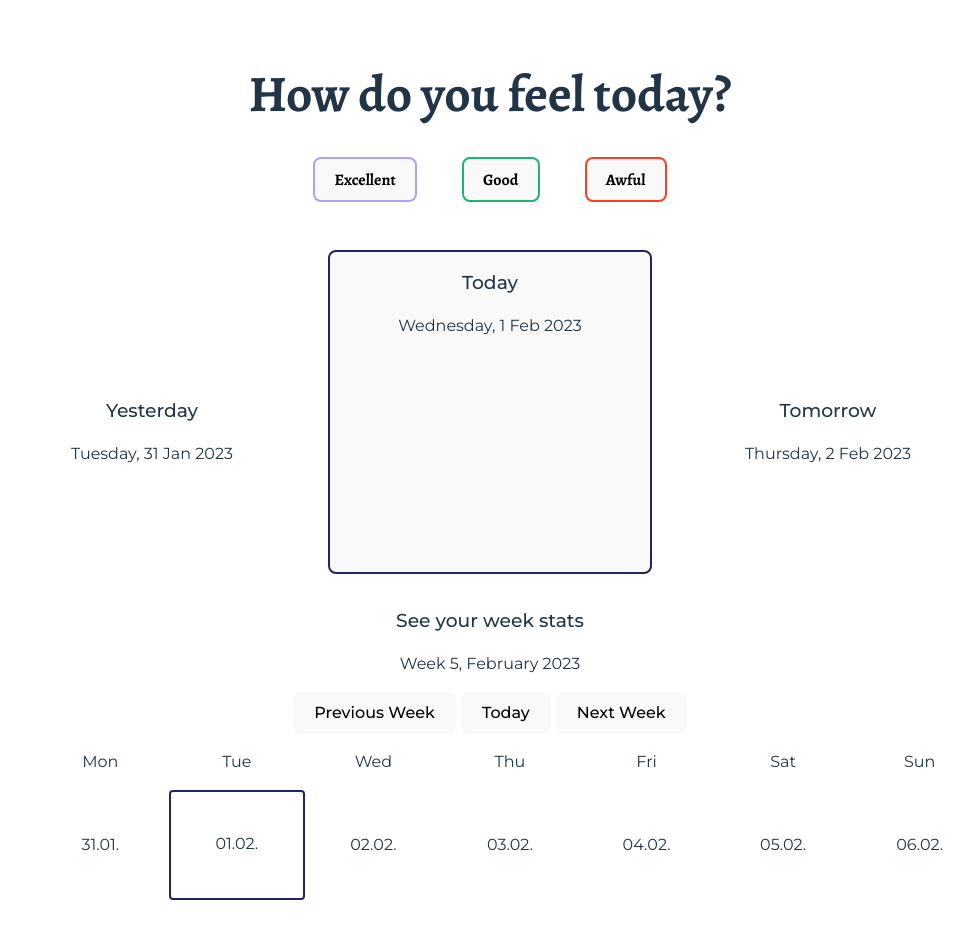
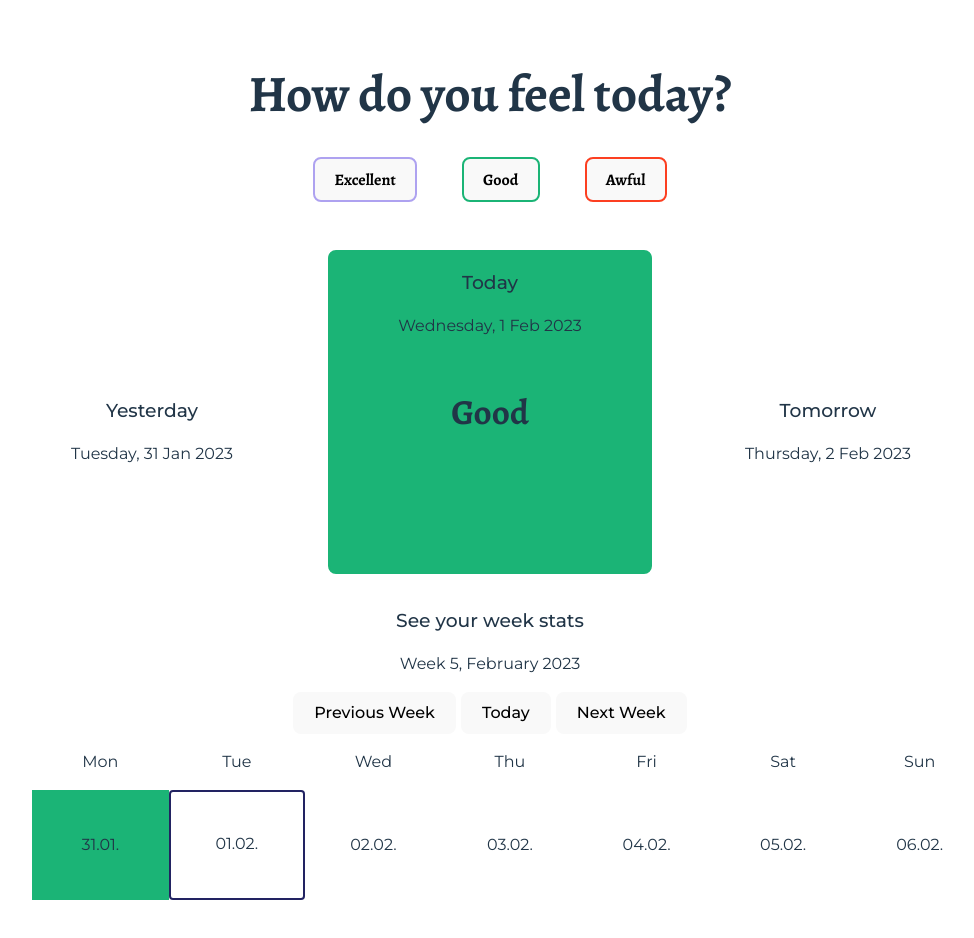
Before and after one commit to ni4yja/mood-app, a Vue app: page / in a window 1280 px wide. Shown: the top 938 px of the page, without its empty margins (150-1124 px from the left). Built offline with nearby package versions, Linux system fonts and the light colour scheme; the HTML template or start-up script is replaced by a standard one.

Commit message:
fix store to show records per day

```diff
--- a/src/App.vue
+++ b/src/App.vue
@@ -9,8 +9,8 @@ const calendarStore = useCalendarStore()
 
 dayjs.extend(relativeTime)
 
-const today = dayjs()
-const timestamp = new Date().getTime() / 1000
+const today = ref(dayjs())
+const timestamp = new Date().getTime(today.value) / 1000
 
 const formattedDates = ref({
   today: dayjs().format('dddd, D MMM YYYY'),
@@ -20,7 +20,6 @@ const formattedDates = ref({
 
 const setMoodStats = (date, timestamp, mood) => {
   calendarStore.setTodayMood(date, timestamp, mood)
-  //console.log(calendarStore.daysWithMoodColor)
 }
 
 const todayMood = computed(() => {
--- a/src/stores/mood.js
+++ b/src/stores/mood.js
@@ -1,36 +1,72 @@
 import { defineStore } from 'pinia'
 import { useStorage } from '@vueuse/core'
 import dayjs from 'dayjs/esm/index.js'
+import utc from 'dayjs/plugin/utc.js'
+
+dayjs.extend(utc)
 
 export const useCalendarStore = defineStore({
   id: 'main',
   state: () => ({
-    daysWithMood: [
+    currentDay: {},
+    totalRecords: useStorage('recordList', [
       {
-        date: dayjs().subtract(1, 'days'),
-        timestamp: new Date().setDate(new Date().getDate() - 1) / 1000,
-        mood: 'Excellent'
-      },
-      {
-        date: dayjs().subtract(2, 'days'),
-        timestamp: new Date().setDate(new Date().getDate() - 2) / 1000,
+        date: dayjs('2023-01-31 14:00').utc().format('YYYY-MM-DD HH:mm'),
+        timestamp: 1675187861.045,
+        difference: null,
         mood: 'Good'
       }
-    ],
-    currentDay: {},
-    totalRecords: useStorage('dayList', []),
+    ]),
+    calendar: useStorage('dayList', [])
   }),
   actions: {
     setTodayMood(date, timestamp, mood) {
       const dataSet = {
-        date,
+        date: dayjs(date).utc().format('YYYY-MM-DD HH:mm'),
         timestamp,
         mood
       }
       let uniqueRecordsSet = new Set().add(dataSet)
+      const record = [...uniqueRecordsSet.keys()]
+      this.totalRecords = [...this.totalRecords, record[0]]
 
-      const record = [...uniqueRecordsSet.keys()]
-      this.totalRecords = [...this.daysWithMood, record[0]]
+      const recordsWithUniqueTimestamp = this.totalRecords.filter(
+        (record, index, list) => {
+          return (
+            index == list.length - 1 ||
+            list[index + 1].timestamp !== record.timestamp
+          )
+        }
+      )
+
+      const recordsWithDifference = recordsWithUniqueTimestamp.map(
+        (record, index) => {
+          return {
+            ...record,
+            difference:
+              index === 0
+                ? 0
+                : Math.abs(
+                    dayjs(recordsWithUniqueTimestamp[index - 1].date).diff(
+                      dayjs(record.date),
+                      'h'
+                    )
+                  )
+          }
+        }
+      )
+
+      const recordsPerDay = recordsWithDifference.filter((record, index) => {
+        if (
+          index === 0 ||
+          (record.difference > 0 &&
+            recordsWithUniqueTimestamp[index - 1].date !== record.date)
+        ) {
+          return record
+        }
+      })
+
+      this.calendar = recordsPerDay
     }
   },
   getters: {
```
